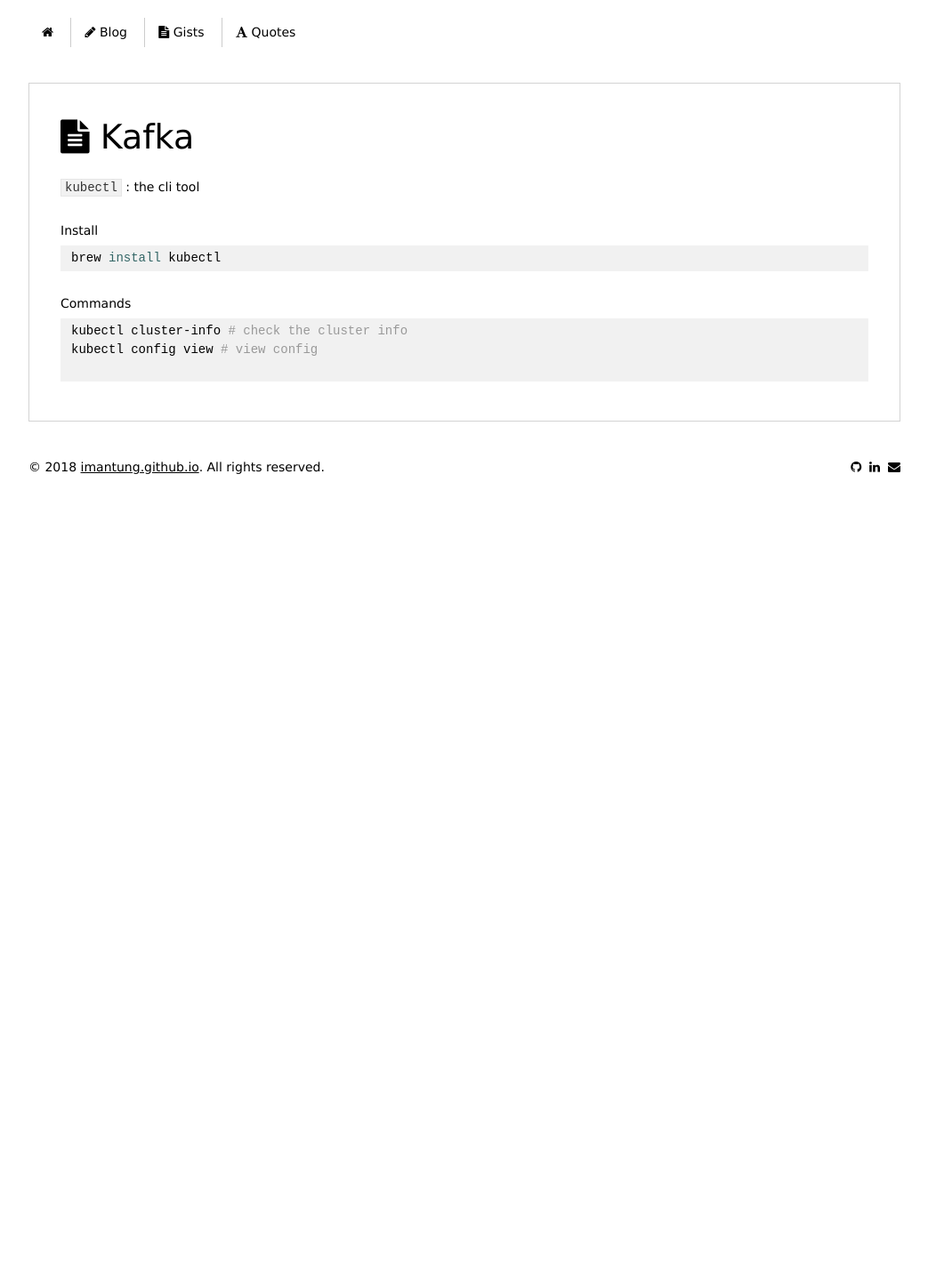
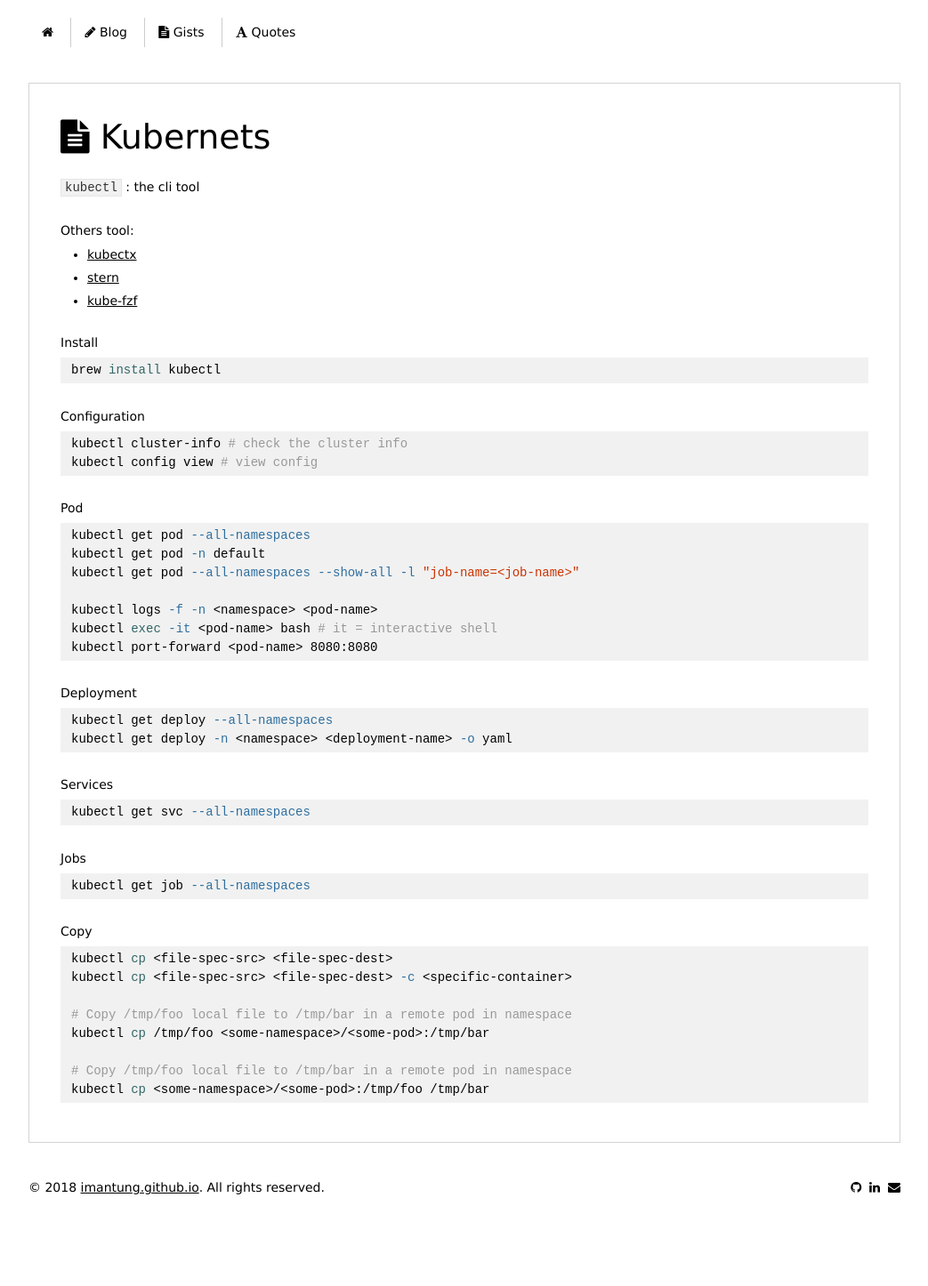
Before and after one commit to imantung/imantung.github.io, a Jekyll site: the page built from gist/techstacks/k8s.md, in a window 1280 px wide. Shown: the whole page at 89% size, without its empty margins (118-1161 px from the left). Built offline with Jekyll 4.4.1, drawn with Linux system fonts in a browser that asks for light colours; nearby versions of some CDN libraries; before the commit the page ends 900 px from its top, so only the background shows below that.

Commit message:
[iman] update content

````diff
--- a/_data/quotes.yml
+++ b/_data/quotes.yml
@@ -28,3 +28,5 @@
   author: Rumi
 - text: The great aim of education is not knowledge but action
   author: Herbert Spencer
+- text: Life became easier when you learn to accept apology you never got.
+  author: Robert Brault
--- a/gist/techstacks/k8s.md
+++ b/gist/techstacks/k8s.md
@@ -1,20 +1,61 @@
 ---
 layout: gist
-title: Kafka
+title: Kubernets
 ---
 
+`kubectl` : the cli tool
 
-
-`kubectl` : the cli tool
+Others tool:
+- [kubectx](https://github.com/ahmetb/kubectx)
+- [stern](https://github.com/wercker/stern)
+- [kube-fzf](https://github.com/arunvelsriram/kube-fzf)
 
 Install
 ```sh
 brew install kubectl
 ```
 
-Commands
+Configuration
 ```sh
 kubectl cluster-info # check the cluster info
 kubectl config view # view config
+```
 
+Pod
+```sh
+kubectl get pod --all-namespaces
+kubectl get pod -n default
+kubectl get pod --all-namespaces --show-all -l "job-name=<job-name>"
+
+kubectl logs -f -n <namespace> <pod-name>
+kubectl exec -it <pod-name> bash # it = interactive shell
+kubectl port-forward <pod-name> 8080:8080
 ```
+
+Deployment
+```sh
+kubectl get deploy --all-namespaces
+kubectl get deploy -n <namespace> <deployment-name> -o yaml
+```
+
+Services
+```sh
+kubectl get svc --all-namespaces
+```
+
+Jobs
+```sh
+kubectl get job --all-namespaces
+```
+
+Copy
+```sh
+kubectl cp <file-spec-src> <file-spec-dest>
+kubectl cp <file-spec-src> <file-spec-dest> -c <specific-container>
+
+# Copy /tmp/foo local file to /tmp/bar in a remote pod in namespace
+kubectl cp /tmp/foo <some-namespace>/<some-pod>:/tmp/bar
+
+# Copy /tmp/foo local file to /tmp/bar in a remote pod in namespace
+kubectl cp <some-namespace>/<some-pod>:/tmp/foo /tmp/bar
+```
````
Also changed, not shown: gist/techstacks/fluentd.md (+8 -14 lines).
